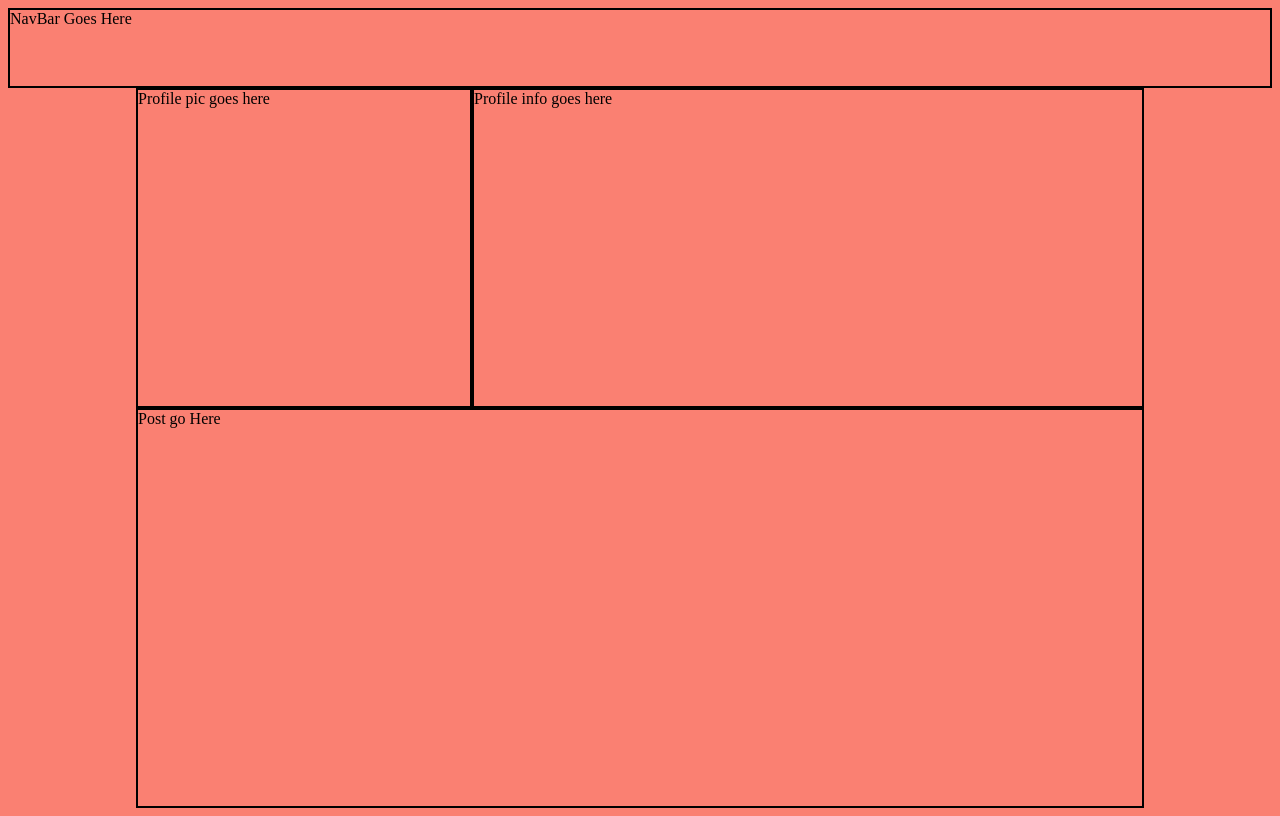
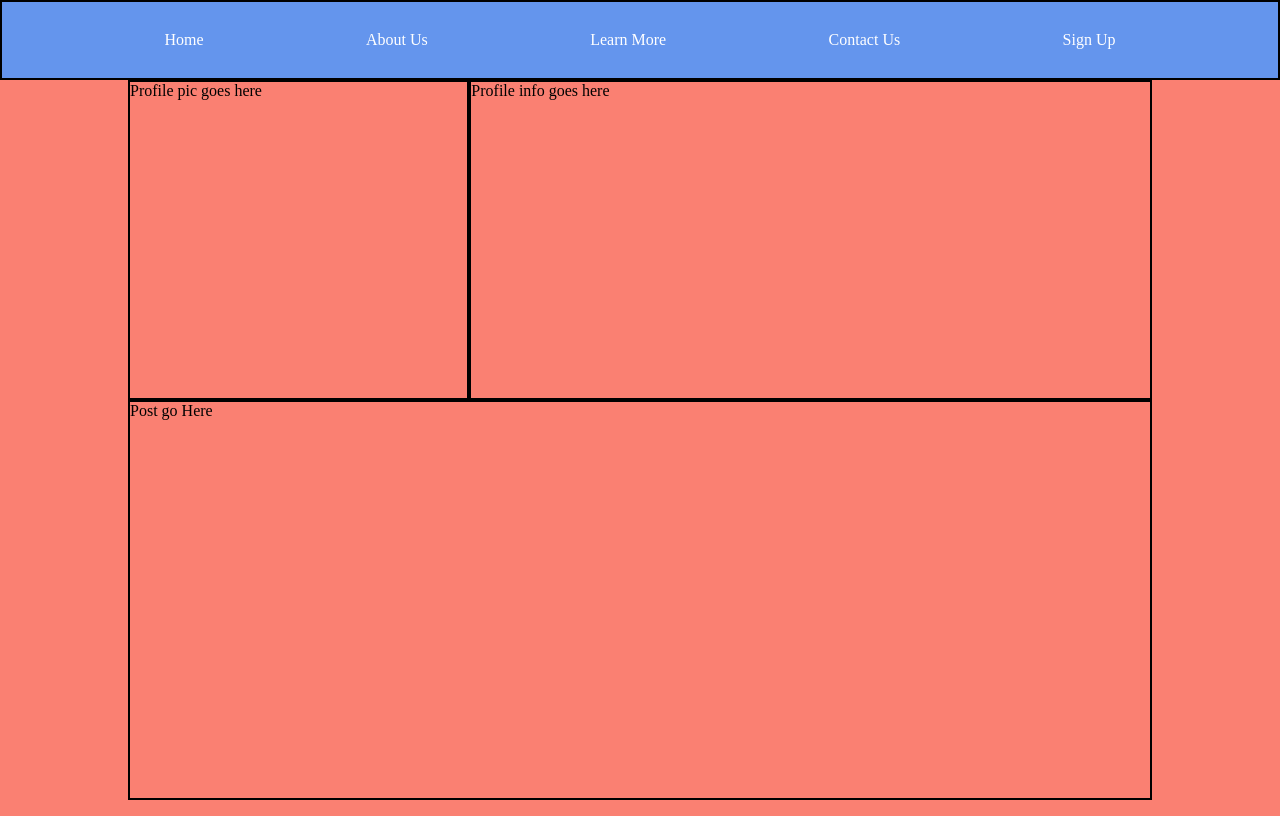
Before and after one commit to kokafor1/lecw1d3, a plain HTML site: page index.html in a window 1280 px wide. Drawn offline with Linux system fonts and the light colour scheme.

Commit message:
updated nav

```diff
--- a/css/main.css
+++ b/css/main.css
@@ -1,3 +1,7 @@
+* {
+    margin: 0;
+}
+
 body {
     background-color: salmon;
 }
@@ -21,6 +25,26 @@ body {
 
 .nav {
     grid-area: nav;
+    background-color: cornflowerblue;
+    position: sticky;
+    top: 0;
+}
+
+.nav-links {
+    height: 100%;
+    display: flex;
+    justify-content: space-evenly;
+    align-items: center;
+}
+
+.nav-links > a {
+    color: white;
+    text-decoration: none;
+}
+
+.nav-links > a:hover {
+    font-size: larger;
+    text-decoration: underline;
 }
 
 .prof-pic {
--- a/index.html
+++ b/index.html
@@ -8,7 +8,15 @@
 </head>
 <body>
     <div class="grid-container">
-        <div class="nav area-border">NavBar Goes Here</div>
+        <div class="nav area-border">
+        <div class="nav-links">
+            <a href="#">Home</a>
+            <a href="#">About Us</a>
+            <a href="#">Learn More</a>
+            <a href="#">Contact Us</a>
+            <a href="#">Sign Up</a>
+        </div>
+        </div>
         <div class="prof-pic area-border">Profile pic goes here</div>
         <div class="prof-post area-border">Profile info goes here</div>
         <div class="posts area-border">Post go Here</div>
```
